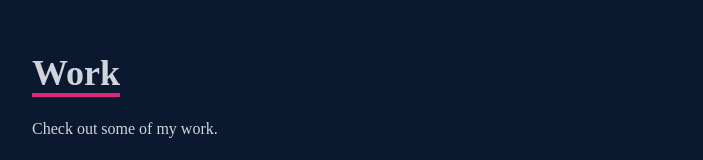
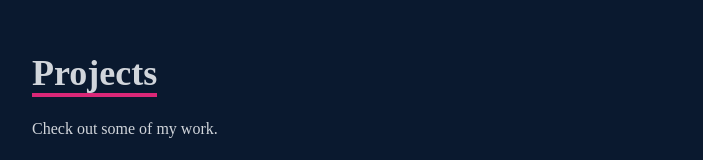
Before and after one commit to shoaibiqbal0/react-portfolio, a React (Create React App) app: page / in a window 1280 px wide. Shown: the part 2550-2710 px from the top of the page, without its empty margins (124-827 px from the left). Built offline with nearby package versions, Linux system fonts and the light colour scheme.

Commit message:
Changed Work to Projects on the page

```diff
--- a/src/components/Work.jsx
+++ b/src/components/Work.jsx
@@ -9,7 +9,7 @@ const Work = () => {
         {/* Container */}
         <div className="pb-8">
           <p className="text-4xl font-bold inline border-b-4 border-pink-600">
-            Work
+            Projects
           </p>
           <p className="py-6">Check out some of my work.</p>
         </div>
```
